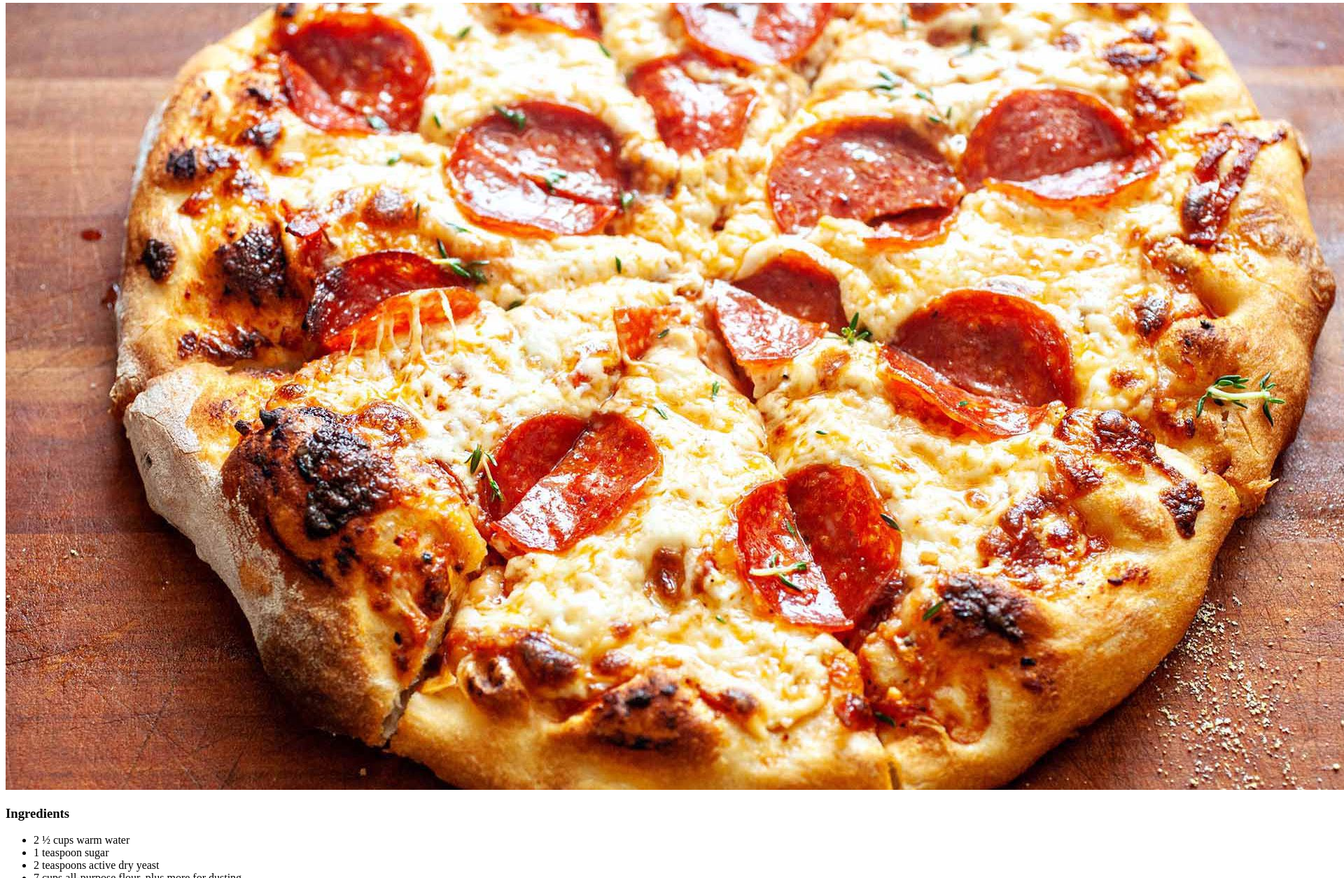
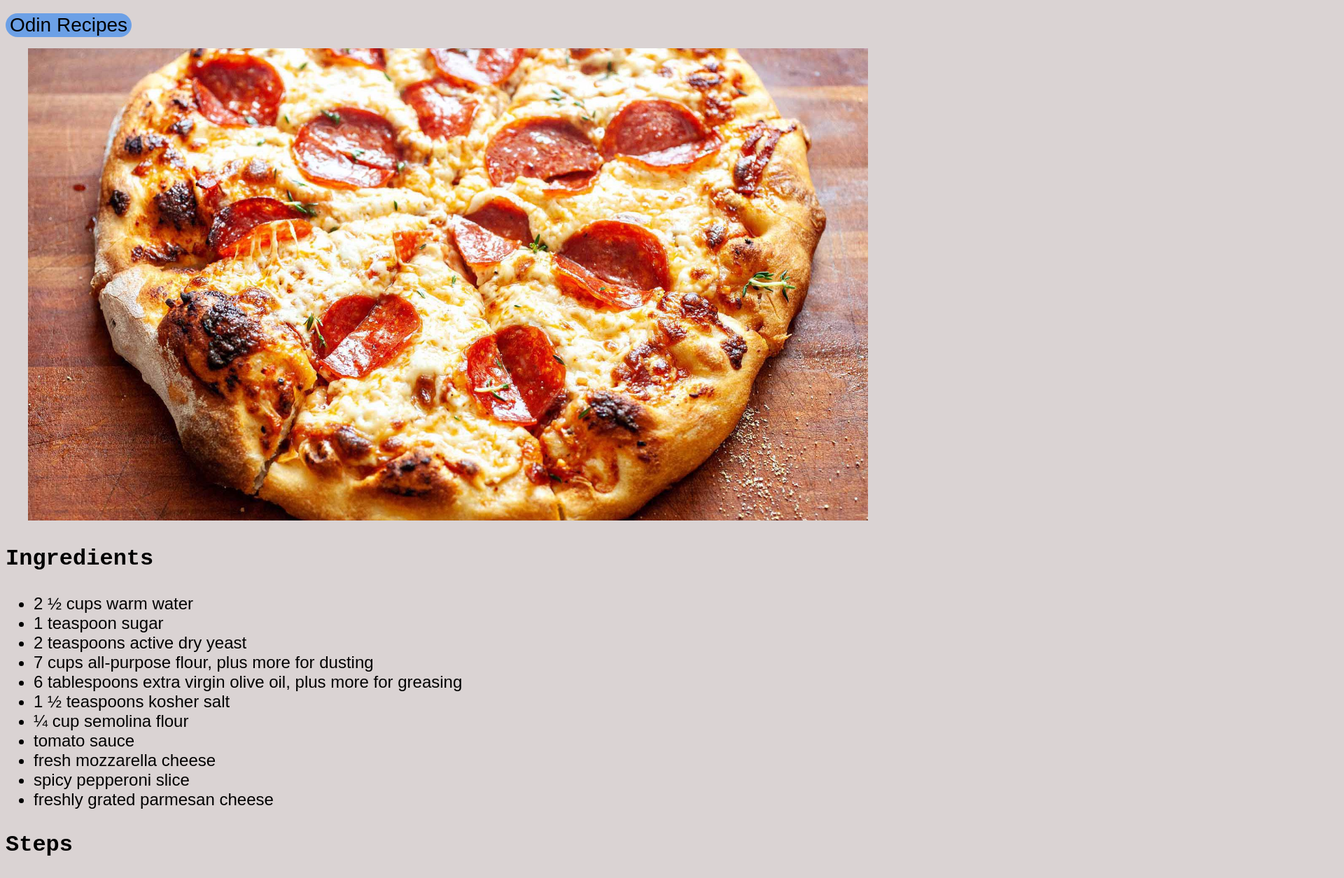
Before and after one commit to MojoI/odin-recipes, a plain HTML site: page recipes/pizza.html in a window 1280 px wide. Shown: the part 110-1365 px from the top of the page at 70% size, 1920 px wide, since content can reach past the window. Drawn offline with Linux system fonts and the light colour scheme.

Commit message:
Added styles.css to project. Made visual improvements with alignment, fonts, and improved the buttons.

```diff
--- a/recipes/pizza.html
+++ b/recipes/pizza.html
@@ -4,17 +4,19 @@
     <meta charset="UTF-8">
 
     <title>Pizza Recipe</title>
+    <link rel="stylesheet" href="../styles.css">
 </head>
 <body>
-    <h1>Pizza Recipe</h1>
+    <h1 class="HH">Pizza Recipe</h1>
     <p>
-        <a href="../index.html">Odin Recipes</a>
+        <form action="../index.html">
+            <input class="home" type="submit" value="Odin Recipes"/>
     </p>
+    <div>
+        <img id="pizza" src="../images/pizza.jpg">
+    </div>
     <p>
-        <img src="../images/pizza.jpg">
-    </p>
-    <p>
-        <h3>Ingredients</h3>
+        <h3 class="shead">Ingredients</h3>
         <ul>
             <li>2 ½ cups warm water</li>
             <li>1 teaspoon sugar</li>
@@ -32,7 +34,7 @@
         </ul>
     </p>
     <p>
-        <h3>Steps</h3>
+        <h3 class="shead">Steps</h3>
         <ol>
             <li>“Bloom” the yeast by sprinkling the sugar and yeast in the warm water. Let sit for 10 minutes, until bubbles form on the surface.</li>
             <li>In a large bowl, combine the flour and salt. Make a well in the middle and add the olive oil and bloomed yeast mixture. Using a spoon, mix until a shaggy dough begins to form.</li>
--- /dev/null
+++ b/styles.css
@@ -0,0 +1,48 @@
+body{
+    background-color: rgb(218, 211, 211);
+}
+
+.HH {
+    text-align: center;
+    color: rgba(0, 125, 250, .5);
+    font-family: monospace;
+    font-size: 52px;
+}
+
+div {
+    text-align: center;
+}
+
+input {
+    font-size: 30px;
+    border: none;
+    background-color: rgba(0, 110, 250, .5);
+    border-radius: 12px;
+}
+
+input:hover {
+    background-color: rgba(0, 130, 250, .5);
+    color: white;
+}
+
+.home {
+    font-size: 28px;
+    border: none;
+    background-color: rgba(0, 110, 250, .5);
+    border-radius: 18px;
+}
+
+#pizza {
+    height: auto;
+    width: 1200px;
+}
+
+.shead{
+    font-family: monospace;
+    font-size: 32px;
+}
+
+li {
+    font-family: Arial, Helvetica, sans-serif;
+    font-size: 24px;
+}
```
Also changed, not shown: index.html (+23 -9 lines), recipes/lasagna.html (+10 -7 lines), recipes/ramen.html (+9 -7 lines).
